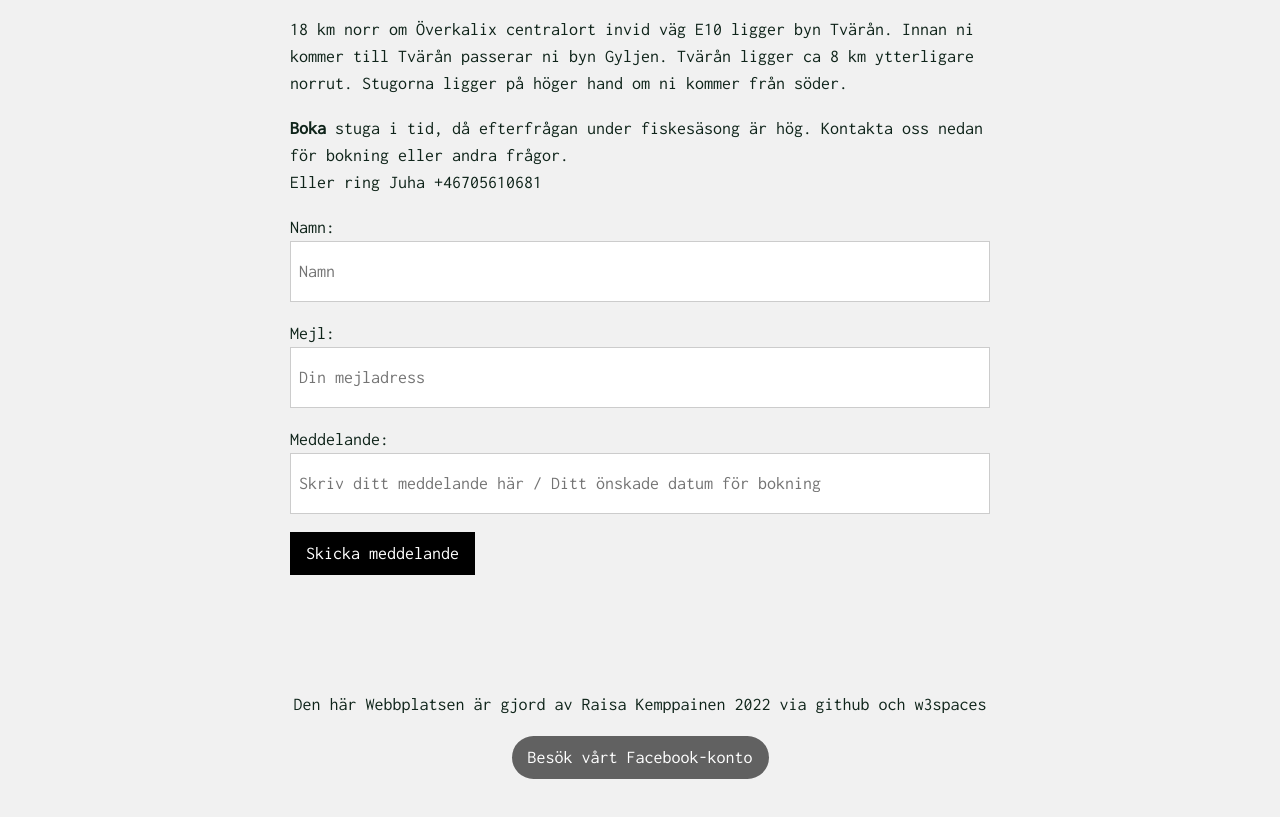
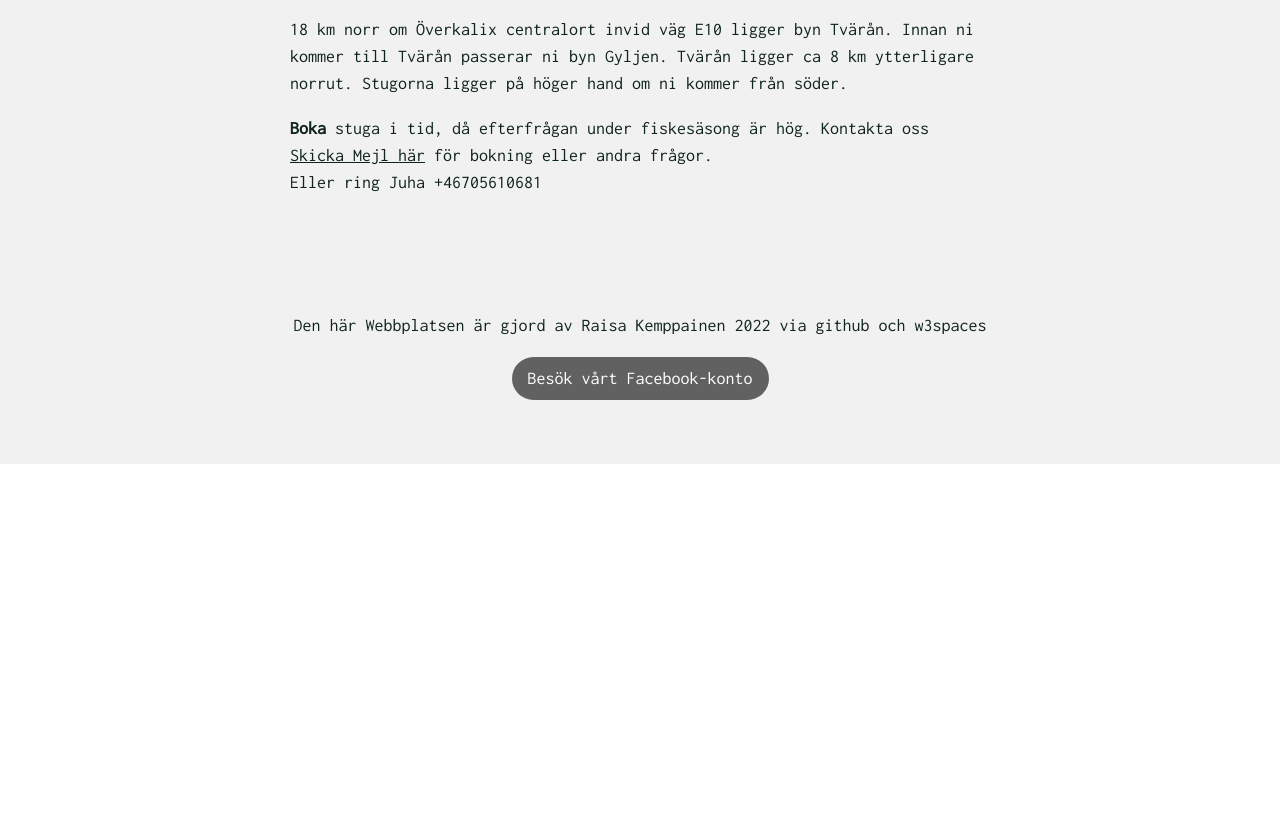
Before and after one commit to Tvarantre/stugor, a plain HTML site: page index.html in a window 1280 px wide. Shown: the part 6504-7321 px from the top of the page. After the commit the page ends 6968 px from the top, so only its background shows below. Drawn offline with nearby package versions, Linux system fonts and the light colour scheme.

Commit message:
Update index.html

```diff
--- a/index.html
+++ b/index.html
@@ -132,7 +132,8 @@
         <img src="img/mete.jpg" alt="Ett mete" style="width:100%;max-width:1000px;margin-top:32px;">
 
       <p class="w3-text-grey">Vi säljer även fiskekort för er som vill ha en fiskesemester! Besök gärna <a href="http://www.angesan.se/">http://www.angesan.se/</a> för regler. <br>
-      <br>Laxfiske är tillåtet från och med 1 Juni till 31 Juli. <br></p>
+        <br>Laxfiske är tillåtet från och med 1 Juni till 31 Juli. <br><br>
+        Köp <a href="https://www.fiskekort.se/fiskevardsomrade/angesan/">Fiskekort här.</a></p>
     </div>
     <img src="img/free-fishing.jpg" alt="tjej som står fri vid sjön" style="width:100%;max-width:1000px;margin-top:32px;">
   </div>
@@ -145,15 +146,18 @@
     <p>Ni hittar oss i Överkalix vid E10.</p>
     <img src="img/forest-big.jpg" alt="Grön skog uppifrån fotat med en flod" class="w3-image" style="width:100%">
     <p>18 km norr om Överkalix centralort invid väg E10 ligger byn Tvärån. Innan ni kommer till Tvärån passerar ni byn Gyljen. Tvärån ligger ca 8 km ytterligare norrut. Stugorna ligger på höger hand om ni kommer från söder.</p>
-    <p><strong>Boka</strong> stuga i tid, då efterfrågan under fiskesäsong är hög. Kontakta oss nedan för bokning eller andra frågor.<br> Eller ring Juha +46705610681</p>
-    <form action="mailto:tvaransstugortre@gmail.com" method="POST" enctype="multipart/form-data">
+    <p><strong>Boka</strong> stuga i tid, då efterfrågan under fiskesäsong är hög. Kontakta oss <a href="mailto:tvaransstugor@gmail.com">Skicka Mejl här</a> för bokning eller andra frågor.<br> Eller ring Juha +46705610681</p>
+
+    <!-- <form action="mailto:tvaransstugortre@gmail.com" method="POST" enctype="multipart/form-data">
       <p>Namn:<br><input class="w3-input w3-padding-16 w3-border" type="text" placeholder="Namn" required name="Name"></p>
       <p>Mejl:<br><input class="w3-input w3-padding-16 w3-border" type="email" placeholder="Din mejladress" required name="email"></p>
       <p>Meddelande:<br><input class="w3-input w3-padding-16 w3-border" type="text" placeholder="Skriv ditt meddelande här / Ditt önskade datum för bokning" required name="Message"></p>
       <p><button class="w3-button w3-black" type="submit">Skicka meddelande</button></p>
-    </form>
+    </form> -->
   </div>
-</div>
+</div
+
+
 
 <!-- End page content -->
 </div>
```
